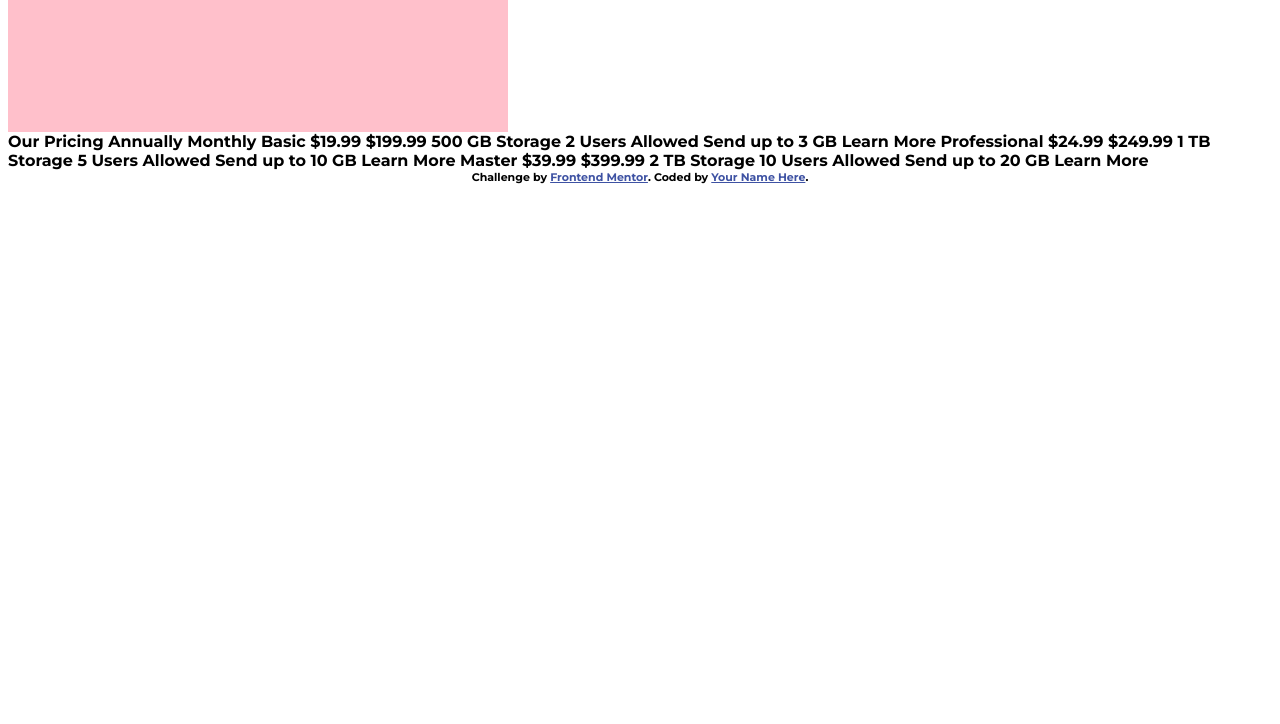
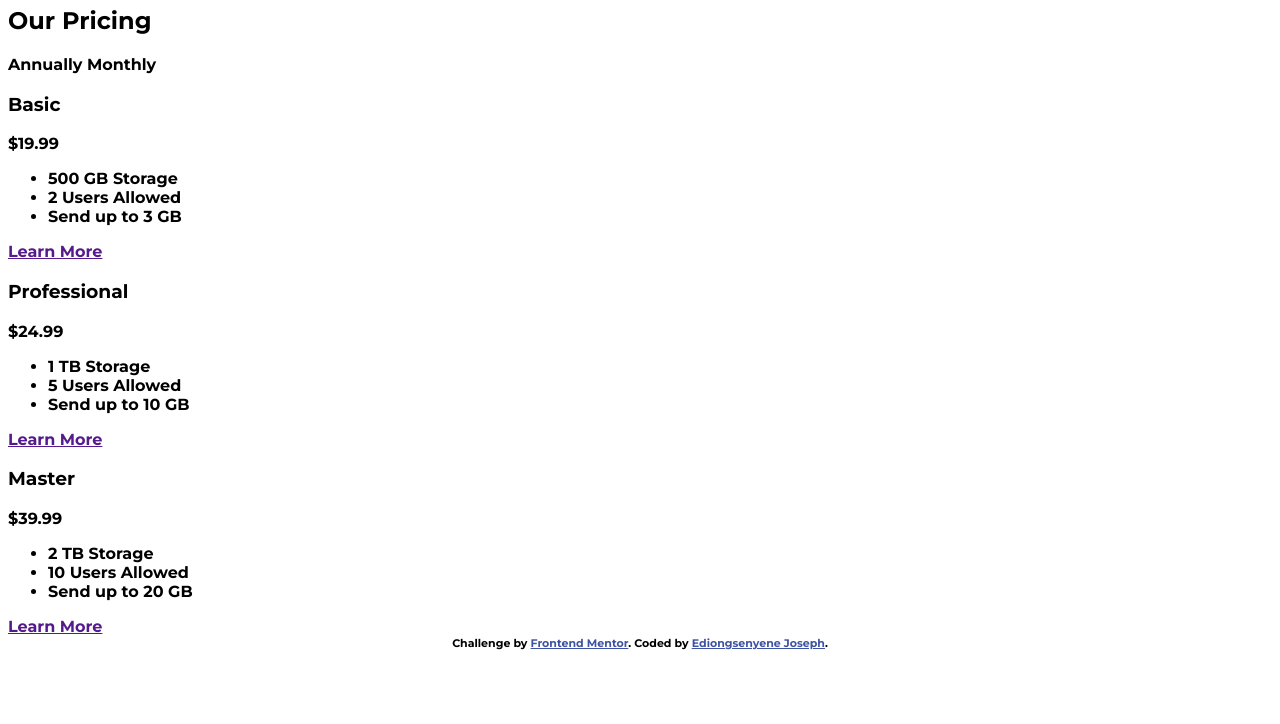
Before and after one commit to IEdiong/fem-pricing-component-with-toggle, a website built with Vite: page index.html in a window 1280 px wide. Shown: the part 76-800 px from the top of the page. Built offline with nearby package versions, Linux system fonts and the light colour scheme; some packages are replaced by stand-ins of ours.

Commit message:
Basic HTML markup

```diff
--- a/index.html
+++ b/index.html
@@ -26,39 +26,70 @@
   </head>
   <body class="dark">
 
-    <div class="box"></div>
-    Our Pricing
-  Annually
-  Monthly
+    <!-- <div class="box"></div> -->
+    <header class="sr-only">
+      <h1>Pricing</h1>
+    </header>
+    <main class="package">
+      <h2>Our Pricing</h2>
+      <div class="toggle">
+        Annually
+        Monthly
+      </div>
+      <div class="package-container">
+        <!-- Basic Package -->
+        <section class="package">
+          <h3 class="package__type">Basic</h3>
+          <p class="package__price">
+            <span>&dollar;</span>19.99
+            <!-- &dollar;199.99 -->
+          </p>
+          <ul class="package__feature">
+            <li>500 GB Storage</li>
+            <li>2 Users Allowed</li>
+            <li>Send up to 3 GB</li>
+          </ul>
+          <a href="" class="btn-more">Learn More</a>
+        </section>
 
-  Basic
-  &dollar;19.99
-  &dollar;199.99
-  500 GB Storage
-  2 Users Allowed
-  Send up to 3 GB
-  Learn More
+        <!-- Professional Package -->
+        <section class="package">
+          <h3 class="package__type">Professional</h3>
+          <p class="package__price">
+            <span>&dollar;</span>24.99
+            <!-- &dollar;249.99 -->
+          </p>
+          <ul class="package__feature">
+            <li>1 TB Storage</li>
+            <li>5 Users Allowed</li>
+            <li>Send up to 10 GB</li>
+          </ul>
+          <a href="" class="btn-more">Learn More</a>
+        </section>
 
-  Professional
-  &dollar;24.99
-  &dollar;249.99
-  1 TB Storage
-  5 Users Allowed
-  Send up to 10 GB
-  Learn More
+        <!-- Master Package -->
+        <section class="package">
+          <h3 class="package__type">Master</h3>
+          <p class="package__price">
+            <span>&dollar;</span>39.99
+            <!-- &dollar;399.99 -->
+          </p>
+          <ul class="package__feature">
+            <li>2 TB Storage</li>
+            <li>10 Users Allowed</li>
+            <li>Send up to 20 GB</li>
+          </ul>
+          <a href="" class="btn-more">Learn More</a>
+        </section>
+      </div>
+    </main>
+    <footer>
+      <div class="attribution">
+        Challenge by <a href="https://www.frontendmentor.io?ref=challenge" target="_blank">Frontend Mentor</a>.
+        Coded by <a href="https://www.frontendmentor.io/profile/iediong">Ediongsenyene Joseph</a>.
+      </div>
+    </footer>
 
-  Master
-  &dollar;39.99
-  &dollar;399.99
-  2 TB Storage
-  10 Users Allowed
-  Send up to 20 GB
-  Learn More
-
-  <div class="attribution">
-    Challenge by <a href="https://www.frontendmentor.io?ref=challenge" target="_blank">Frontend Mentor</a>.
-    Coded by <a href="#">Your Name Here</a>.
-  </div>
     <script type="module" src="/main.js"></script>
   </body>
 </html>
```
